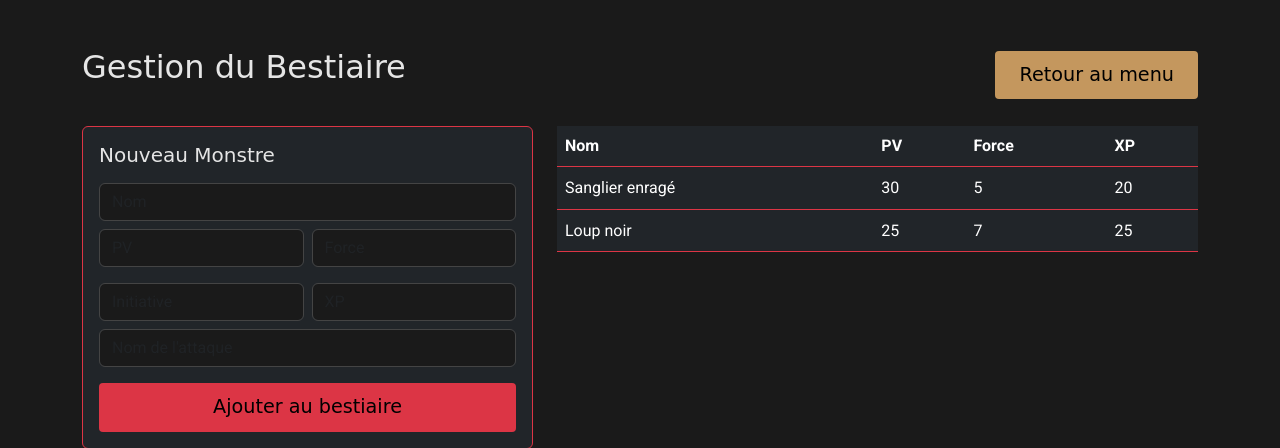
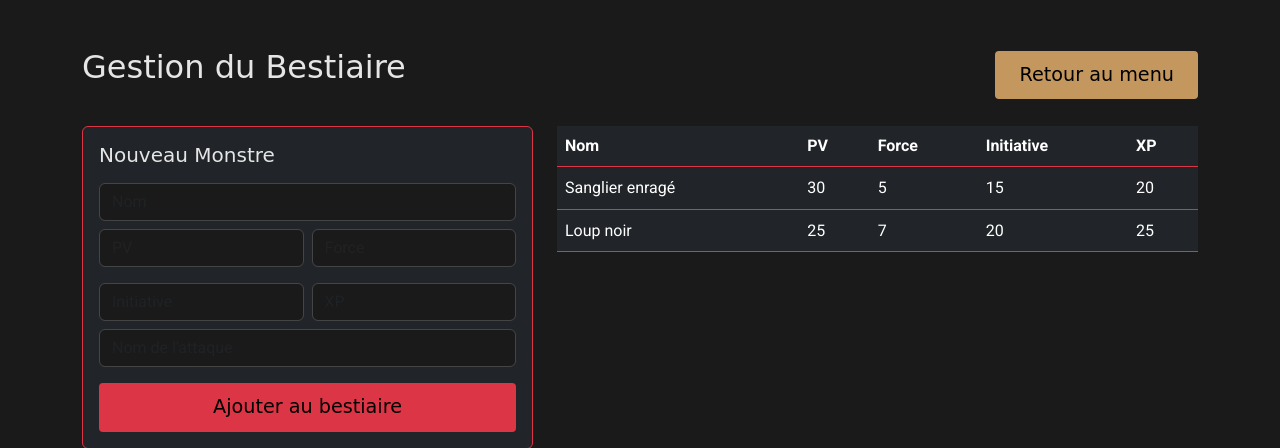
Before and after one commit to Charlou64/DungeonXplorer, a PHP site: page /DungeonXplorer/admin/monsters in a window 1280 px wide. Shown: the part 80-528 px from the top of the page. Run offline with PHP 8.4, Linux system fonts and the light colour scheme; a user stored in the database is signed in; data comes from the database, SQL or seed files in the repository; some web fonts are replaced.

Commit message:
[FEATURE] added initiative

```diff
--- a/views/admin/monsters.php
+++ b/views/admin/monsters.php
@@ -50,6 +50,7 @@
                         <th>Nom</th>
                         <th>PV</th>
                         <th>Force</th>
+                        <th>Initiative</th>
                         <th>XP</th>
                     </tr>
                 </thead>
@@ -59,6 +60,7 @@
                         <td><?= htmlspecialchars($m['name']) ?></td>
                         <td><?= $m['pv'] ?></td>
                         <td><?= $m['strength'] ?></td>
+                        <td><?= $m['initiative'] ?></td>
                         <td><?= $m['xp'] ?></td>
                     </tr>
                     <?php endforeach; ?>
```
